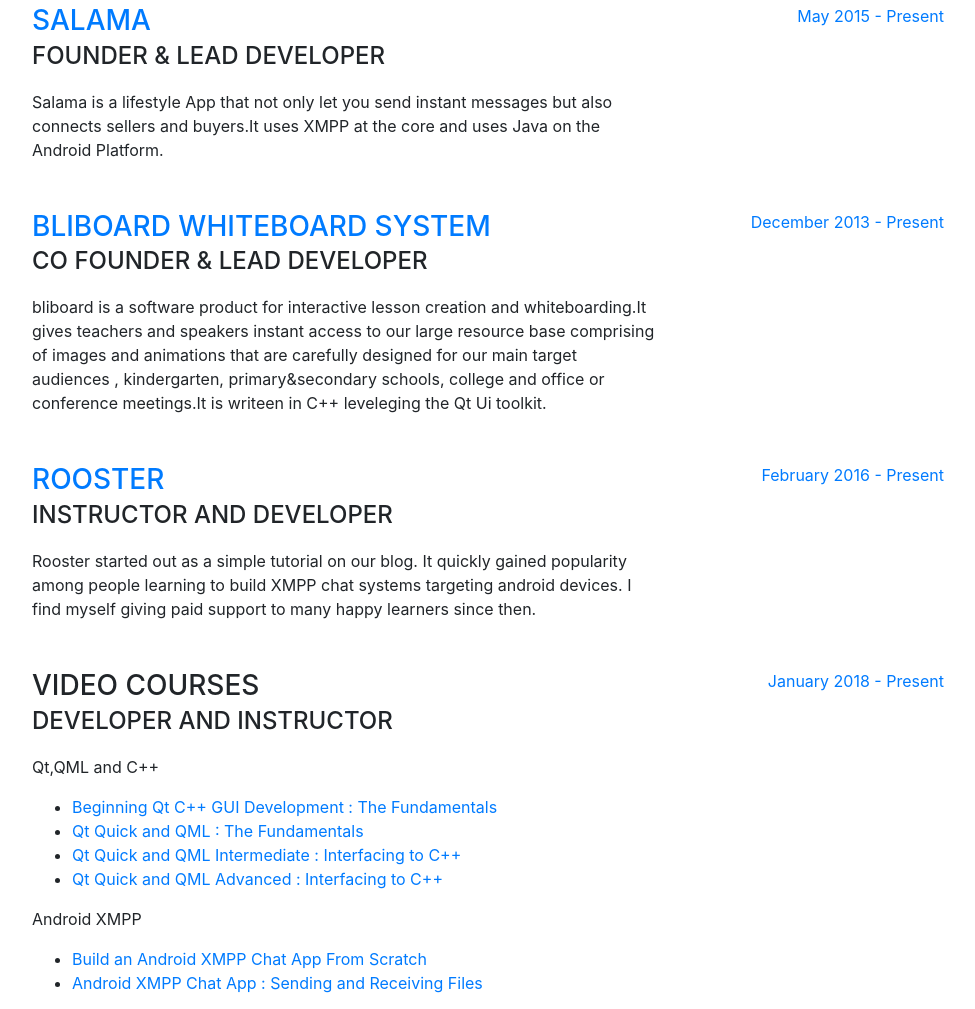
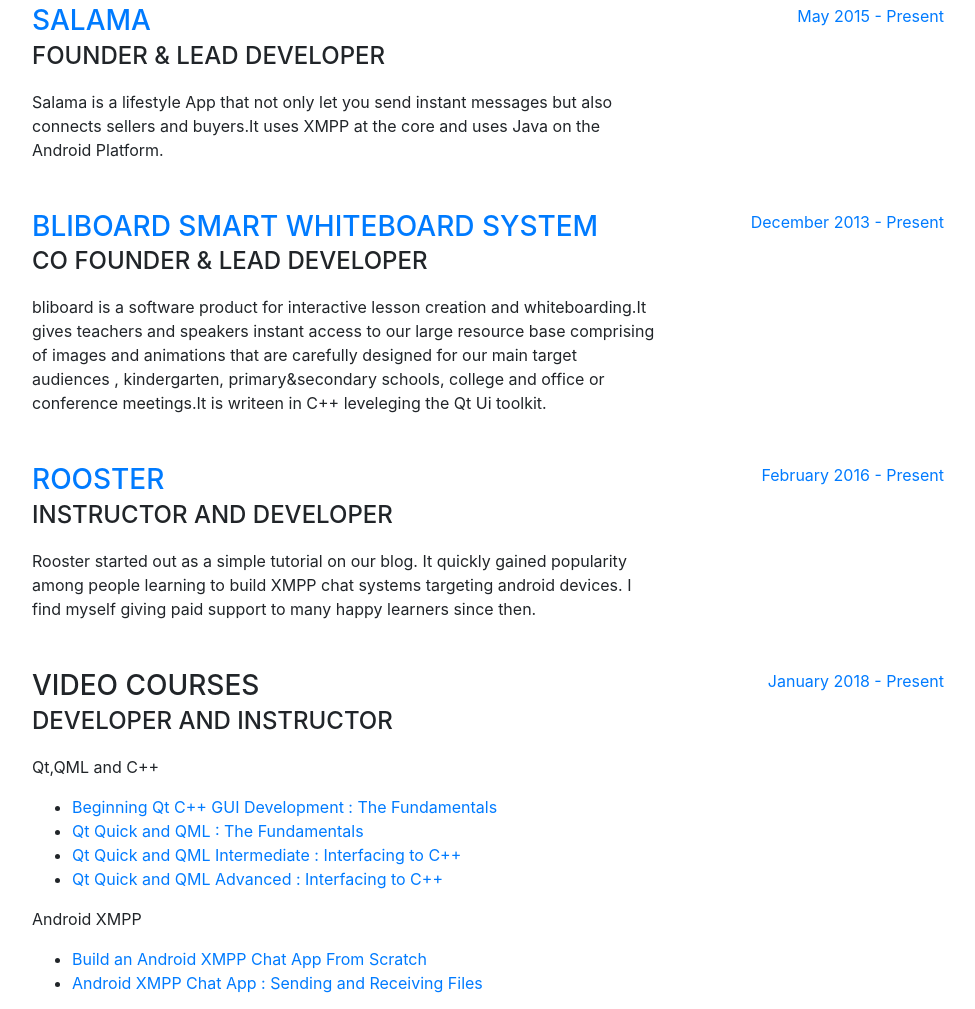
Before and after one commit to rutura/daniel.gakwaya, a website with bundled scripts: page index.html in a window 1280 px wide. Shown: the part 2826-3835 px from the top of the page, without its empty margins (288-1263 px from the left). Built offline with nearby package versions, Linux system fonts and the light colour scheme; a web font is replaced by a local one.

Commit message:
Update link to the smart whiteboard project

```diff
--- a/index.html
+++ b/index.html
@@ -193,7 +193,7 @@
 
         <div class="resume-item d-flex flex-column flex-md-row justify-content-between mb-5">
           <div class="resume-content">
-            <h3 class="mb-0"> <a href="https://www.blikoontech.com/bliboard">Bliboard whiteboard System</a>  </h3>
+            <h3 class="mb-0"> <a href="https://youtu.be/CjBMAxc4WSs">Bliboard Smart whiteboard System</a>  </h3>
             <div class="subheading mb-3">Co Founder & Lead Developer</div>
             <div>bliboard is a software product for interactive lesson creation and whiteboarding.It gives teachers and speakers instant access to our large resource base comprising of images and animations that are carefully designed for our main target audiences , kindergarten, primary&secondary schools, college and office or conference meetings.It is writeen in C++ leveleging the Qt Ui toolkit.</div>
           </div>
```
